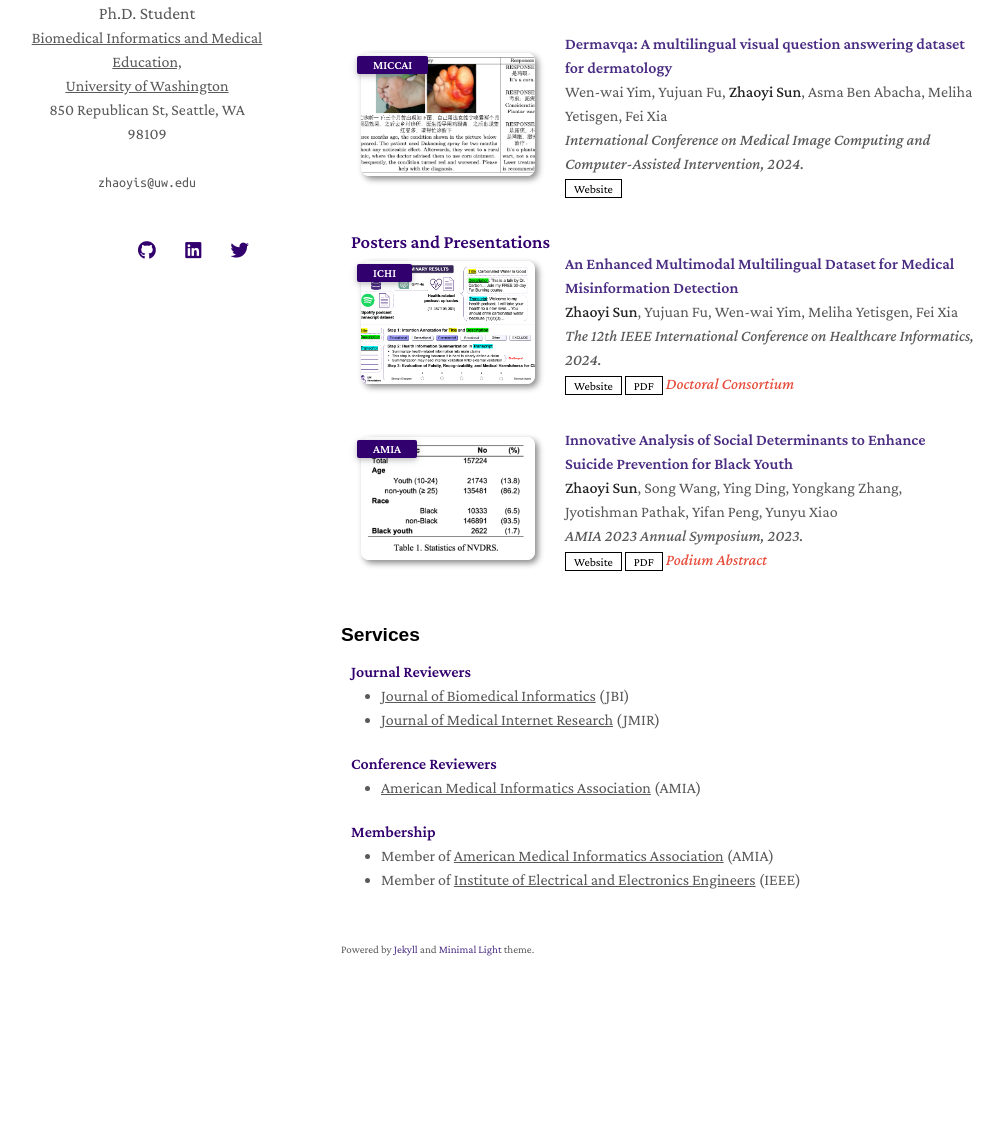
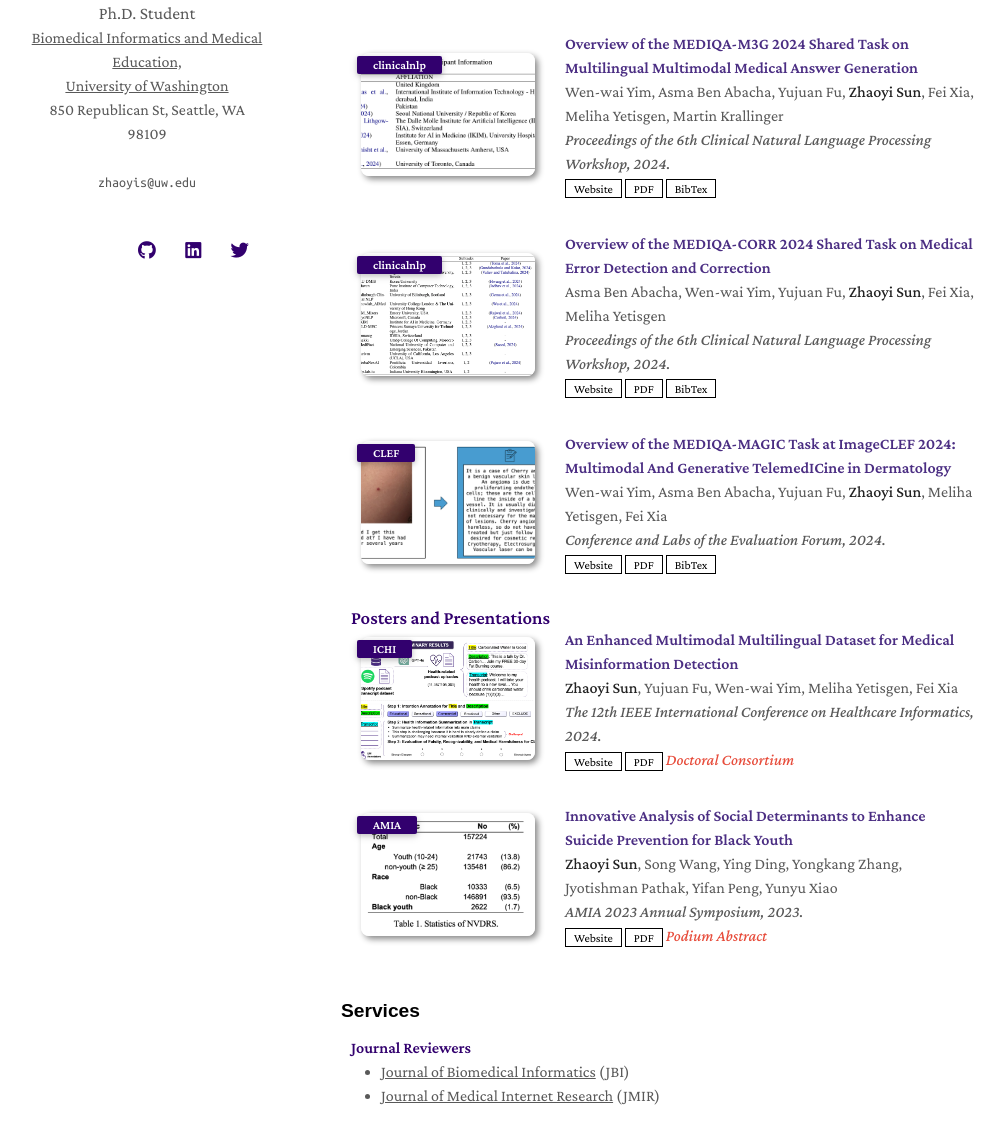
Before and after one commit to GeraldSun/GeraldSun.github.io, a Jekyll site: the page built from index.md, in a window 1280 px wide and 1400 px high, scrolled down 2388 px. Shown: the part 278-1400 px from the top of the window, without its empty margins (129-1134 px from the left). Built offline with Jekyll 4.4.1, drawn with Linux system fonts in a browser that asks for light colours; nearby versions of some CDN libraries; a style sheet for code colours, icons or effects is not loaded; our own code applies the rules of GitHub Pages for plain Markdown files; before the commit the page ends 3696 px from its top, so only the background shows below that.

Commit message:
Update conference.yml

```diff
--- a/_data/conference.yml
+++ b/_data/conference.yml
@@ -5,19 +5,32 @@ main:
     conference_short: MICCAI
     conference: International Conference on Medical Image Computing and Computer-Assisted Intervention, 2024.
     website: https://link.springer.com/chapter/10.1007/978-3-031-72086-4_20
-    # pdf: ./assets/files/ICHI_2024_Doctoral_Consortium.pdf
-    # bibtex: ./assets/bib/202401.txt
+    bibtex: ./assets/bib/202405.txt
     image: ./assets/img/202406.png
-    # slides: ./assets/files/ICHI2024_Zhaoyi_Sun.pdf
-    # notes: Doctoral Consortium
 
-  - title: "Dermavqa: A multilingual visual question answering dataset for dermatology"
-    authors: Wen-wai Yim, Yujuan Fu, <strong>Zhaoyi Sun</strong>, Asma Ben Abacha, Meliha Yetisgen, Fei Xia
-    conference_short: MICCAI
-    conference: International Conference on Medical Image Computing and Computer-Assisted Intervention, 2024.
-    website: https://link.springer.com/chapter/10.1007/978-3-031-72086-4_20
-    # pdf: ./assets/files/ICHI_2024_Doctoral_Consortium.pdf
-    # bibtex: ./assets/bib/202401.txt
-    image: ./assets/img/202406.png
-    # slides: ./assets/files/ICHI2024_Zhaoyi_Sun.pdf
-    # notes: Doctoral Consortium
+  - title: "Overview of the MEDIQA-M3G 2024 Shared Task on Multilingual Multimodal Medical Answer Generation"
+    authors: Wen-wai Yim, Asma Ben Abacha, Yujuan Fu, <strong>Zhaoyi Sun</strong>, Fei Xia, Meliha Yetisgen, Martin Krallinger
+    conference_short: clinicalnlp
+    conference: Proceedings of the 6th Clinical Natural Language Processing Workshop, 2024.
+    website: https://aclanthology.org/2024.clinicalnlp-1.55
+    pdf: https://aclanthology.org/2024.clinicalnlp-1.55.pdf
+    bibtex: ./assets/bib/202404.txt
+    image: ./assets/img/202405.png
+
+  - title: "Overview of the MEDIQA-CORR 2024 Shared Task on Medical Error Detection and Correction"
+    authors: Asma Ben Abacha, Wen-wai Yim, Yujuan Fu, <strong>Zhaoyi Sun</strong>, Fei Xia, Meliha Yetisgen
+    conference_short: clinicalnlp
+    conference: Proceedings of the 6th Clinical Natural Language Processing Workshop, 2024.
+    website: https://aclanthology.org/2024.clinicalnlp-1.57
+    pdf: https://aclanthology.org/2024.clinicalnlp-1.57.pdf
+    bibtex: ./assets/bib/202403.txt
+    image: ./assets/img/202404.png
+
+  - title: "Overview of the MEDIQA-MAGIC Task at ImageCLEF 2024: Multimodal And Generative TelemedICine in Dermatology"
+    authors: Wen-wai Yim, Asma Ben Abacha, Yujuan Fu, <strong>Zhaoyi Sun</strong>, Meliha Yetisgen, Fei Xia
+    conference_short: CLEF
+    conference: Conference and Labs of the Evaluation Forum, 2024.
+    website: https://ceur-ws.org/Vol-3740/paper-133.pdf
+    pdf: https://ceur-ws.org/Vol-3740/paper-133.pdf
+    bibtex: ./assets/bib/202402.txt
+    image: ./assets/img/202403.png
```
